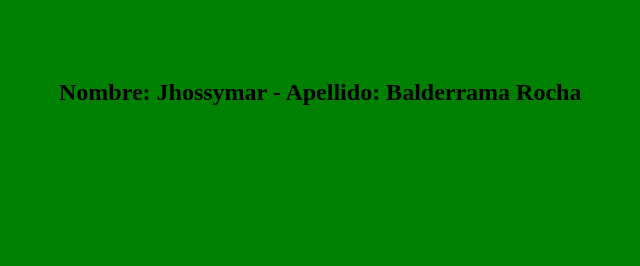
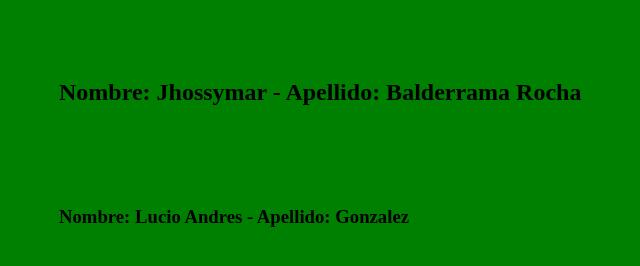
Before and after one commit to ledesmamatiasarispe/TP_SO_I4_Equipo_105, a plain HTML site: page index.html in a window 1280 px wide. Shown: the part 258-524 px from the top of the page, without its empty margins (241-881 px from the left). Drawn offline with Linux system fonts and the light colour scheme.

Commit message:
Alfa Actualiza el html con nombre y apellido en un h3

```diff
--- a/index.html
+++ b/index.html
@@ -9,5 +9,6 @@
 <body>
 <h1>Controlde versiones</h1>
 <h2>Nombre: Jhossymar - Apellido: Balderrama Rocha</h2>
+<h3>Nombre: Lucio Andres - Apellido: Gonzalez</h3>
 </body>
 </html>
```
